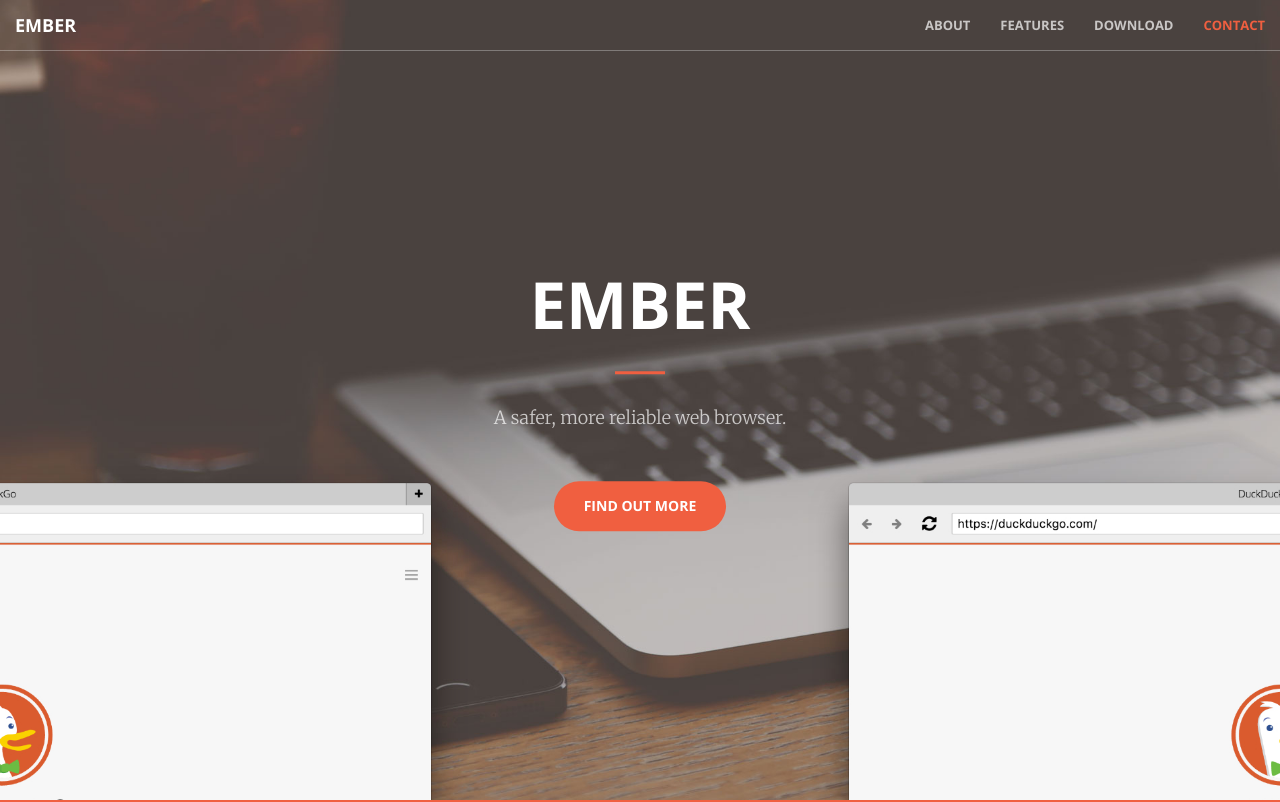
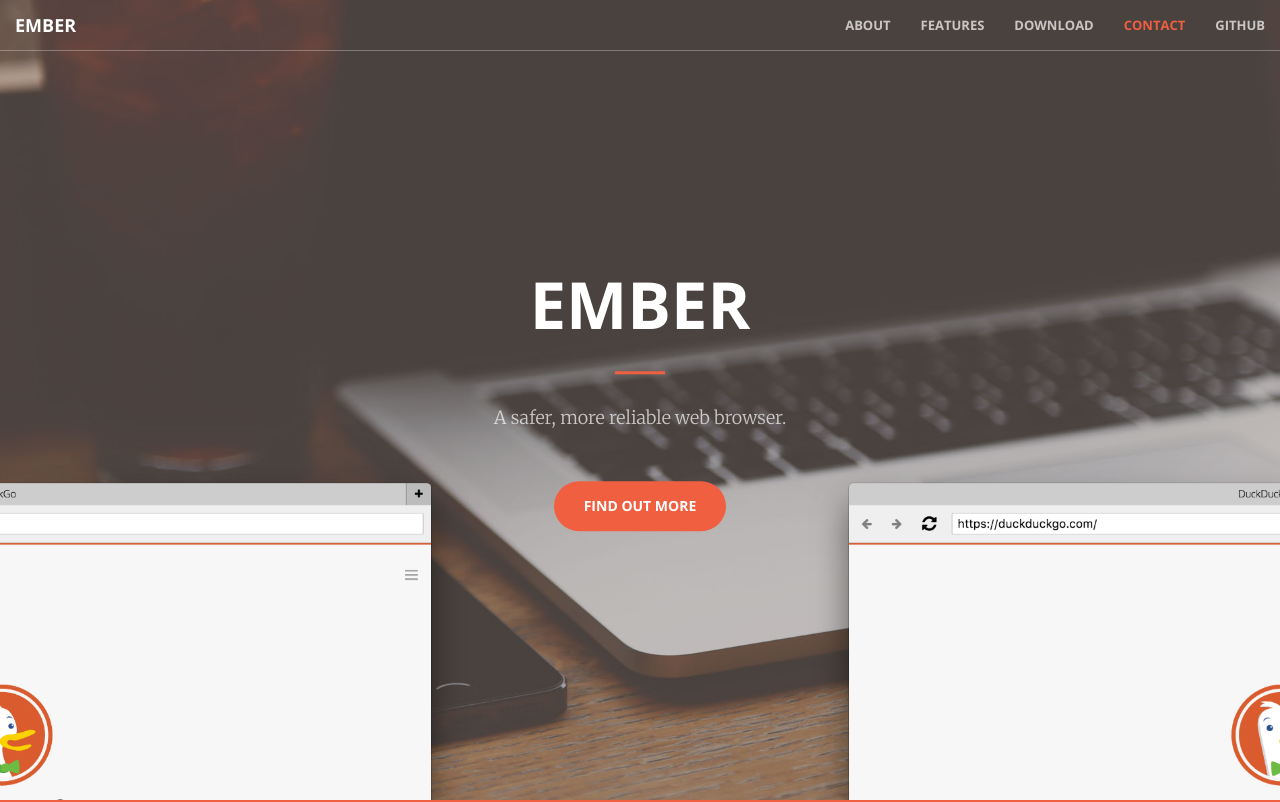
Before and after one commit to kongriley/ember, a plain HTML site: page index.html in a window 1280 px wide. Shown: the top 802 px of the page. Drawn offline with nearby package versions, Linux system fonts and the light colour scheme.

Commit message:
Committed

```diff
--- a/index.html
+++ b/index.html
@@ -63,6 +63,9 @@
                     </li>
                     <li>
                         <a class="page-scroll" href="#contact">Contact</a>
+                    </li>
+                    <li>
+                        <a class="page-scroll" href="https://github.com/mcparadox/ember/">GitHub</a>
                     </li>
                 </ul>
             </div>
```
